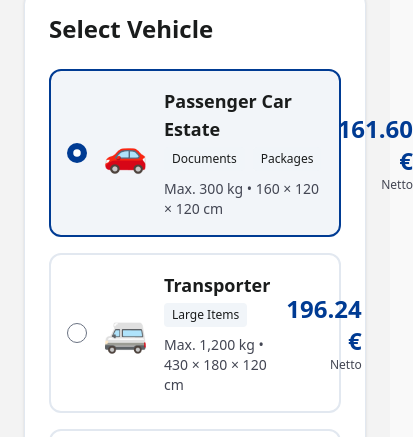
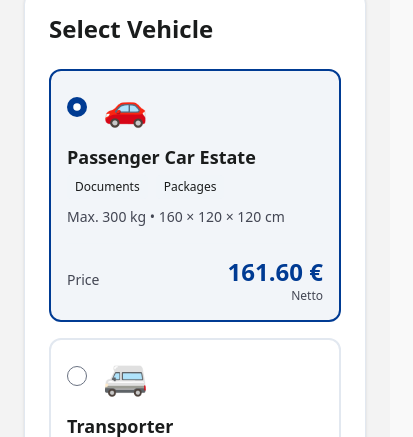
Before and after one commit to Houssin-Mhamdi/Transport-logistics, a Next.js app: page /en/book in a window 390 px wide. Shown: the part 1131-1568 px from the top of the page, 413 px wide, since content can reach past the window. Built offline with nearby package versions, Linux system fonts and the light colour scheme.

Commit message:
fix the responsive in booking

```diff
--- a/src/components/ui/BookingForm/RouteStep.tsx
+++ b/src/components/ui/BookingForm/RouteStep.tsx
@@ -232,18 +232,20 @@ export default function RouteStep({ data, onUpdate, onNext, price }: RouteStepPr
                   : "border-slate-200 dark:border-slate-700 hover:border-primary/50"
               }`}
             >
+              <div className="flex flex-col md:flex-row md:items-center gap-4 w-full">
                 <div className="flex items-center gap-4">
                   <input
                     type="radio"
                     name="vehicle"
                     checked={data.selectedVehicle === vehicle.id}
                     onChange={() => {}}
-                  className="w-5 h-5 text-primary"
+                    className="w-5 h-5 text-primary flex-shrink-0"
                   />
-                <div className="text-4xl">{vehicle.image}</div>
+                  <div className="text-4xl flex-shrink-0">{vehicle.image}</div>
+                </div>
                 <div className="flex-1">
                   <h3 className="font-bold text-lg">{vehicle.name}</h3>
-                  <div className="flex gap-2 mt-1">
+                  <div className="flex flex-wrap gap-2 mt-1">
                     {vehicle.tags.map((tag) => (
                       <span key={tag} className="px-2 py-1 bg-slate-100 dark:bg-slate-800 text-xs font-medium rounded">
                         {tag}
@@ -254,9 +256,12 @@ export default function RouteStep({ data, onUpdate, onNext, price }: RouteStepPr
                     Max. {vehicle.maxWeight} • {vehicle.dimensions}
                   </p>
                 </div>
-                <div className="text-right">
+                <div className="md:text-right flex items-center justify-between md:block pt-3 md:pt-0 border-t md:border-t-0 border-slate-100 dark:border-slate-800 w-full md:w-auto">
+                  <span className="text-sm text-on-surface-variant md:hidden">Price</span>
+                  <div>
                     <p className="text-2xl font-bold text-primary">{getVehiclePrice(vehicle.id, vehicle.price)} €</p>
-                  <p className="text-xs text-on-surface-variant">Netto</p>
+                    <p className="text-xs text-on-surface-variant md:text-right text-right">Netto</p>
+                  </div>
                 </div>
               </div>
             </div>
```
Lines whose indentation alone changed are shown as unchanged.
